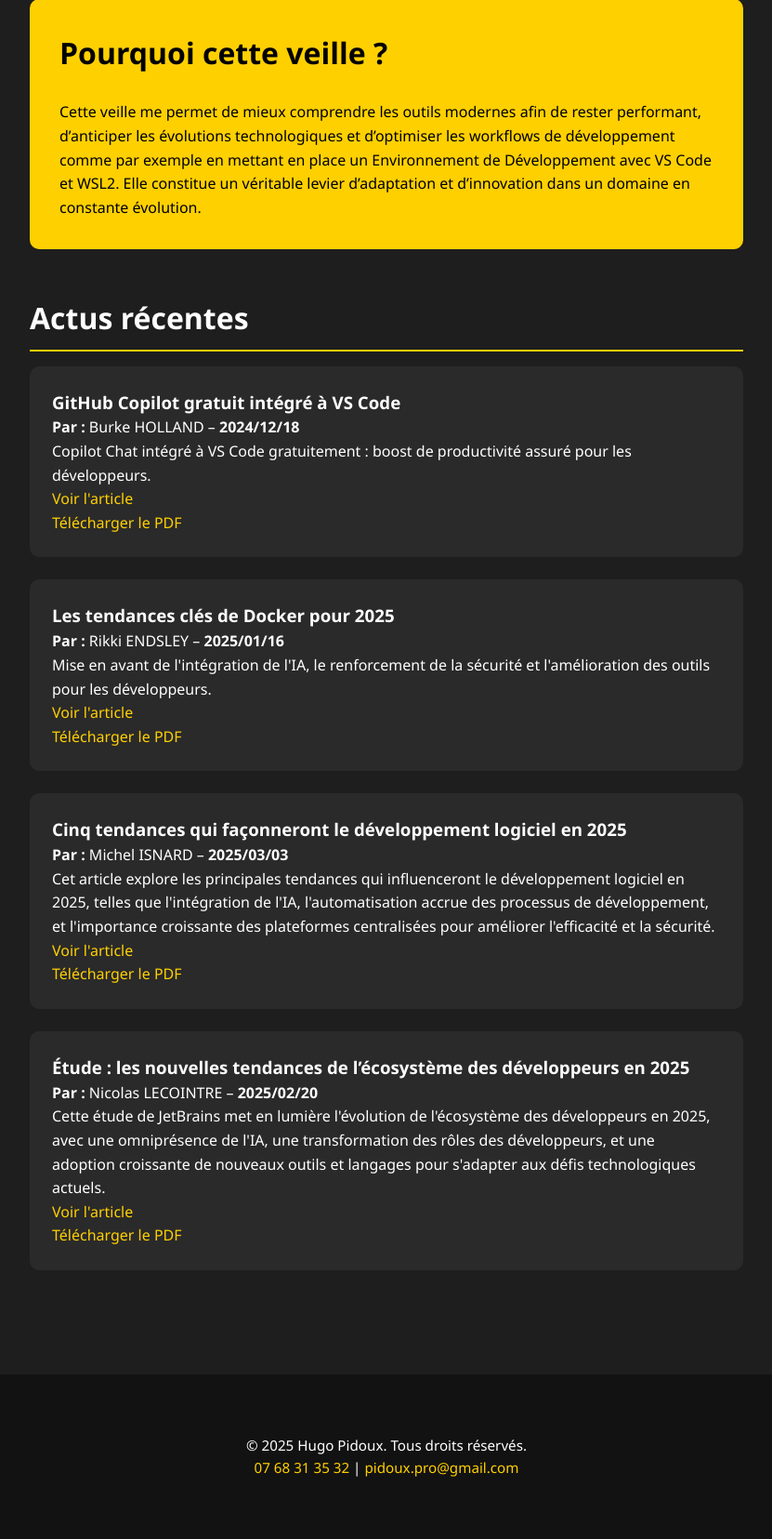
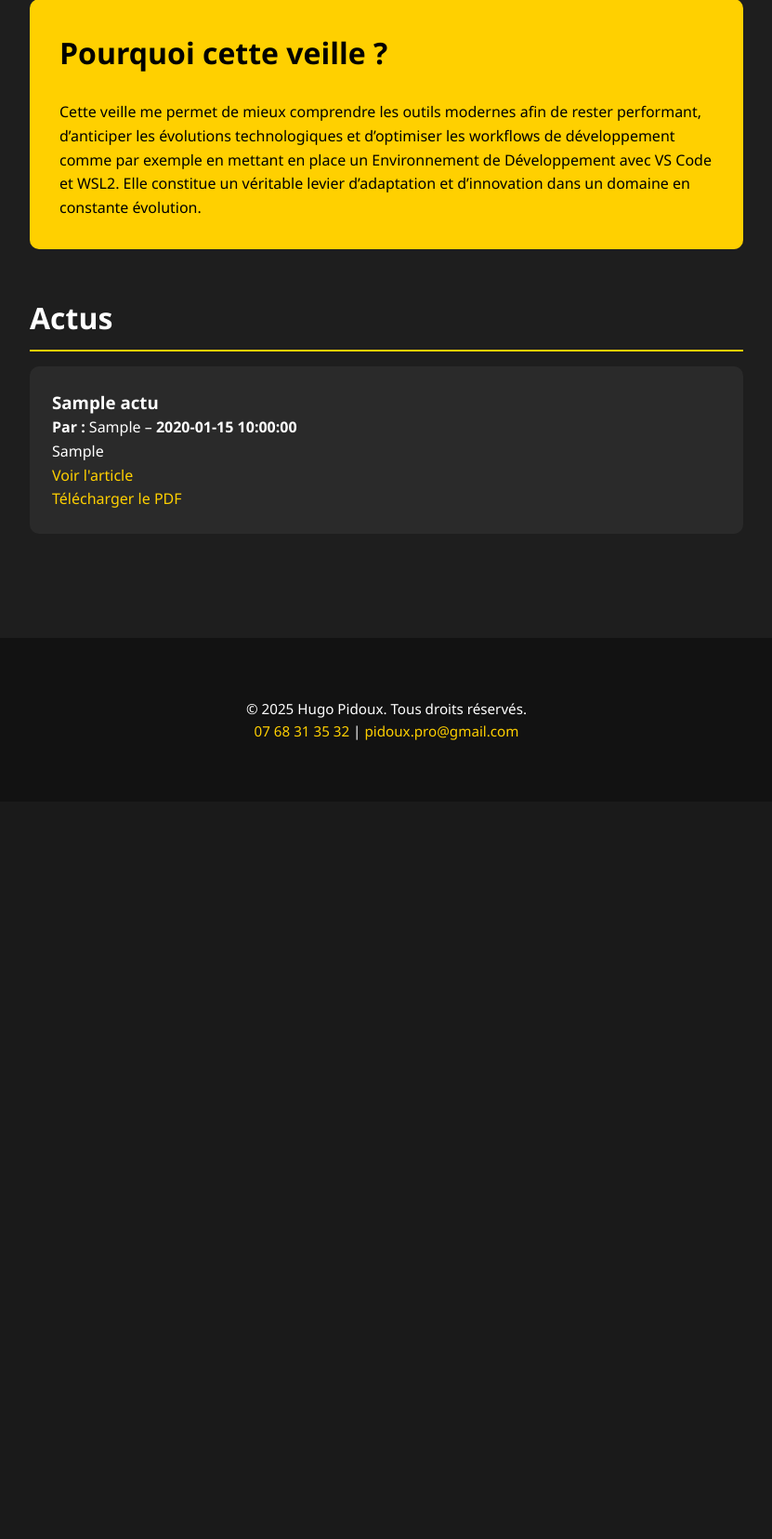
Before and after one commit to Scoopidoox/portfolio, a PHP site: page /veille.php in a window 1280 px wide. Shown: the part 1605-3260 px from the top of the page at 93% size, without its empty margins (224-1055 px from the left). After the commit the page ends 2401 px from the top, so only its background shows below. Run offline with PHP 8.4, Linux system fonts and the light colour scheme; tables that the repository leaves empty or names only in its code hold one stand-in row (values such as "Sample post").

Commit message:
commit news

```diff
--- a/main.css
+++ b/main.css
@@ -602,7 +602,7 @@ footer a {
 }
 
 .card button {
-  float: inline-end;
+  display: inline-block;
   padding: 0.75rem 1.5rem;
   cursor: pointer;
   border: none;
--- a/veille.php
+++ b/veille.php
@@ -74,75 +74,41 @@
             </section>
 
             <section class="articles">
-                <h2>Actus récentes</h2>
+                <h2>Actus</h2>
 
-                <article class="news">
-                    <h3>GitHub Copilot gratuit intégré à VS Code</h3>
-                    <p><strong>Par :</strong> Burke HOLLAND – <strong>2024/12/18</strong></p>
-                    <p>
-                        Copilot Chat intégré à VS Code gratuitement : boost de productivité assuré pour les
-                        développeurs.
-                    </p>
-                    <a
-                        href="https://code.visualstudio.com/blogs/2024/12/18/free-github-copilot#_the-ai-code-editor-for-everyone"
-                        target="_blank"
-                    >
-                        Voir l'article
-                    </a>
-                    <br />
-                    <a href="./public/news/news_copilot.pdf" target="_blank">Télécharger le PDF</a>
-                </article>
+                <?php
+                // dynamisation des articles de veille
+                // connexion à la base de données
+                $servername = "localhost";
+                $username = "root";
+                $password = "";
+                $dbname = "portfolio";
+                $conn = new mysqli($servername, $username, $password, $dbname);
+                // vérifier la connexion
+                if ($conn->connect_error) {
+                    die("Connection failed: " . $conn->connect_error);
+                }
+                // requête pour récupérer les articles
+                $sql = "SELECT titre_actu, auteur_actu, resume_actu, date_actu, lien_actu, pdf_actu FROM actu ORDER BY date_actu DESC";
+                $result = $conn->query($sql);
+                if ($result->num_rows > 0) {
 
-                <article class="news">
-                    <h3>Les tendances clés de Docker pour 2025</h3>
-                    <p><strong>Par :</strong> Rikki ENDSLEY – <strong>2025/01/16</strong></p>
-                    <p>
-                        Mise en avant de l'intégration de l'IA, le renforcement de la sécurité et l'amélioration des
-                        outils pour les développeurs.
-                    </p>
-                    <a
-                        href="https://www.docker.com/resources/2025-01-13-kickstart-2025-ai-security-empowered-developer-teams/"
-                        target="_blank"
-                    >
-                        Voir l'article
-                    </a>
-                    <br />
-                    <a href="./public/news/news_docker.pdf" target="_blank">Télécharger le PDF</a>
-                </article>
-
-                <article class="news">
-                    <h3>Cinq tendances qui façonneront le développement logiciel en 2025</h3>
-                    <p><strong>Par :</strong> Michel ISNARD – <strong>2025/03/03</strong></p>
-                    <p>
-                        Cet article explore les principales tendances qui influenceront le développement logiciel en
-                        2025, telles que l'intégration de l'IA, l'automatisation accrue des processus de développement,
-                        et l'importance croissante des plateformes centralisées pour améliorer l'efficacité et la
-                        sécurité.
-                    </p>
-                    <a
-                        href="https://www.journaldunet.com/developpeur/1539615-cinq-tendances-qui-faconneront-le-developpement-logiciel-en-2025/"
-                        target="_blank"
-                    >
-                        Voir l'article
-                    </a>
-                    <br />
-                    <a href="./public/news/news_tendances_dev_2025.pdf" target="_blank">Télécharger le PDF</a>
-                </article>
-
-                <article class="news">
-                    <h3>Étude : les nouvelles tendances de l’écosystème des développeurs en 2025</h3>
-                    <p><strong>Par :</strong> Nicolas LECOINTRE – <strong>2025/02/20</strong></p>
-                    <p>
-                        Cette étude de JetBrains met en lumière l'évolution de l'écosystème des développeurs en 2025,
-                        avec une omniprésence de l'IA, une transformation des rôles des développeurs, et une adoption
-                        croissante de nouveaux outils et langages pour s'adapter aux défis technologiques actuels.
-                    </p>
-                    <a href="https://lesjoiesducode.fr/etude-developpeurs-2025-enquete-ecosysteme-devs" target="_blank">
-                        Voir l'article
-                    </a>
-                    <br />
-                    <a href="./public/news/news_ecosysteme_devs_2025.pdf" target="_blank">Télécharger le PDF</a>
-                </article>
+                    // sortie des données de chaque ligne
+                    while ($row = $result->fetch_assoc()) {
+                        echo '<article class="news">';
+                        echo '<h3>' . htmlspecialchars($row["titre_actu"]) . '</h3>';
+                        echo '<p><strong>Par :</strong> ' . htmlspecialchars($row["auteur_actu"]) . ' – <strong>' . htmlspecialchars($row["date_actu"]) . '</strong></p>';
+                        echo '<p>' . htmlspecialchars($row["resume_actu"]) . '</p>';
+                        echo '<a href="' . htmlspecialchars($row["lien_actu"]) . '" target="_blank">Voir l\'article</a><br />';
+                        if (!empty($row["pdf_actu"])) {
+                            echo '<a href="' . htmlspecialchars($row["pdf_actu"]) . '" target="_blank">Télécharger le PDF</a>';
+                        }
+                        echo '</article>';
+                    }
+                } else {
+                    echo "0 results";
+                }
+                ?>
             </section>
         </main>
         <?php include './footer.html'; ?>
```
